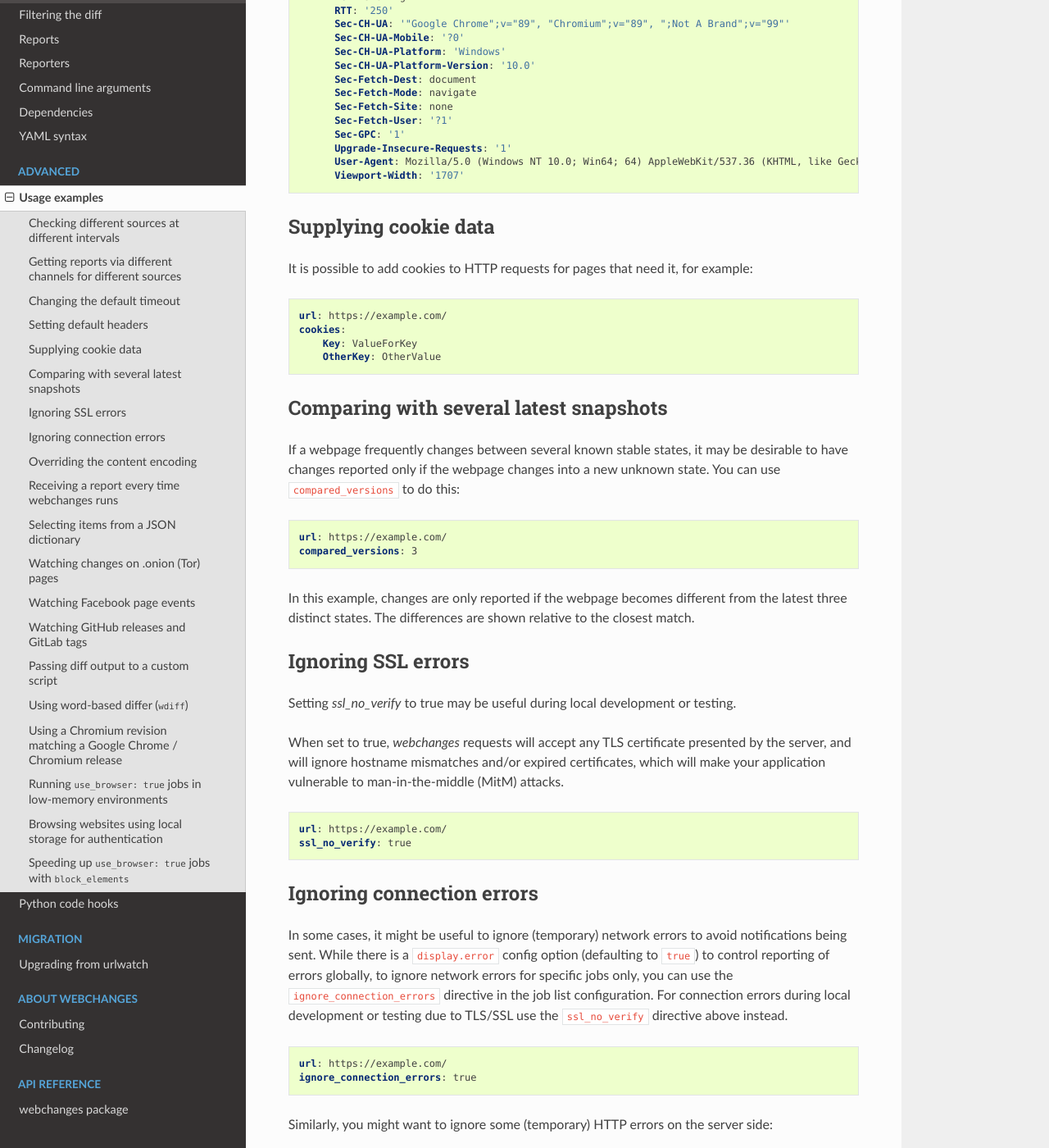
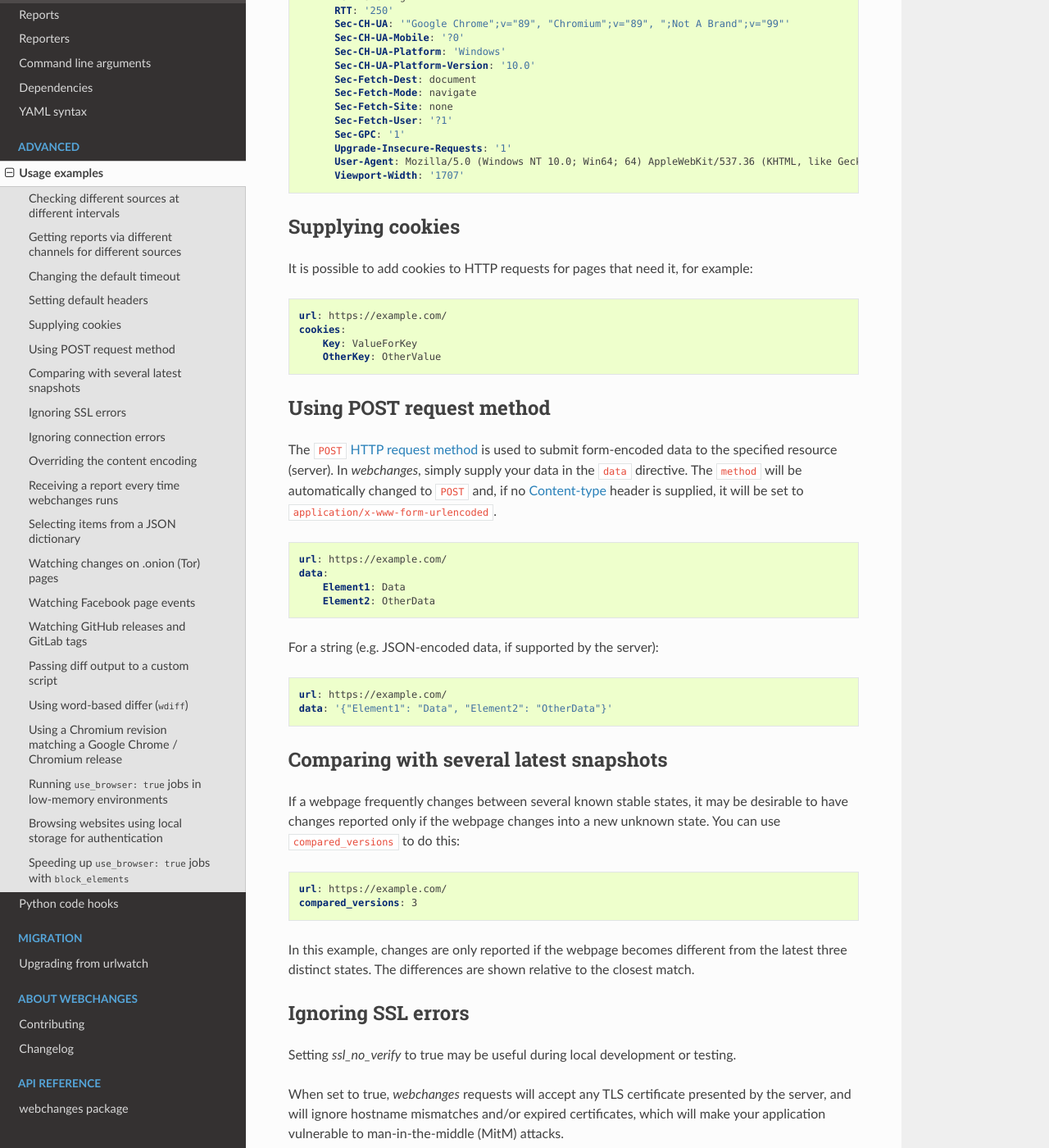
Before and after one commit to mborsetti/webchanges, a Sphinx documentation site: the page built from docs/advanced.rst, in a window 1280 px wide and 1400 px high, scrolled down 1371 px. Shown: the whole window at 82% size. Built offline with Sphinx 7.4.7 and the Read the Docs theme 2.0.0, drawn with Linux system fonts in a browser that asks for light colours.

```diff
--- a/docs/advanced.rst
+++ b/docs/advanced.rst
@@ -78,8 +78,8 @@
 
 .. _cookies:
 
-Supplying cookie data
----------------------
+Supplying cookies
+-----------------
 It is possible to add cookies to HTTP requests for pages that need it, for example:
 
 .. code-block:: yaml
@@ -88,6 +88,31 @@
    cookies:
        Key: ValueForKey
        OtherKey: OtherValue
+
+
+.. _post:
+
+Using POST request method
+-------------------------
+The ``POST`` `HTTP request method <https://developer.mozilla.org/en-US/docs/Web/HTTP/Methods>`__ is used to submit
+form-encoded data to the specified resource (server). In `webchanges`, simply supply your data in the ``data``
+directive. The ``method`` will be automatically changed to ``POST`` and, if no `Content-type
+<https://developer.mozilla.org/en-US/docs/Web/HTTP/Headers/Content-Type>`__ header is supplied, it will be set to
+``application/x-www-form-urlencoded``.
+
+.. code-block:: yaml
+
+   url: https://example.com/
+   data:
+       Element1: Data
+       Element2: OtherData
+
+For a string (e.g. JSON-encoded data, if supported by the server):
+
+.. code-block:: yaml
+
+   url: https://example.com/
+   data: '{"Element1": "Data", "Element2": "OtherData"}'
 
 
 .. _compared_versions:
--- a/docs/reporters.rst
+++ b/docs/reporters.rst
@@ -417,18 +417,15 @@
        - 11111111
        - 22222222
      silent: true  # set to false to receive a notification with sound
-     monospace: true
 
 Telegram uses the :ref:`markdown` report type.
 
 Optional sub-directives
 ~~~~~~~~~~~~~~~~~~~~~~~
 * ``silent``: Receive a notification with no sound (true/false) (default: false)
-* ``monospace``: Format message with monospace font (true/false) (default: false)
 
 
-`Changed in version 3.7:` Added `silent` and `monospace` sub-directives, and switched from the `text` to the `markdown`
-report type.
+`Changed in version 3.7:` Added `silent` sub-directive and switched from the `text` to the `markdown` report type.
 
 .. _webhook:
 
```
Also changed, not shown: CHANGELOG.rst (+4 -3 lines), RELEASE.rst (+4 -3 lines), docs/jobs.rst (+6 -3 lines), 3 other files.
